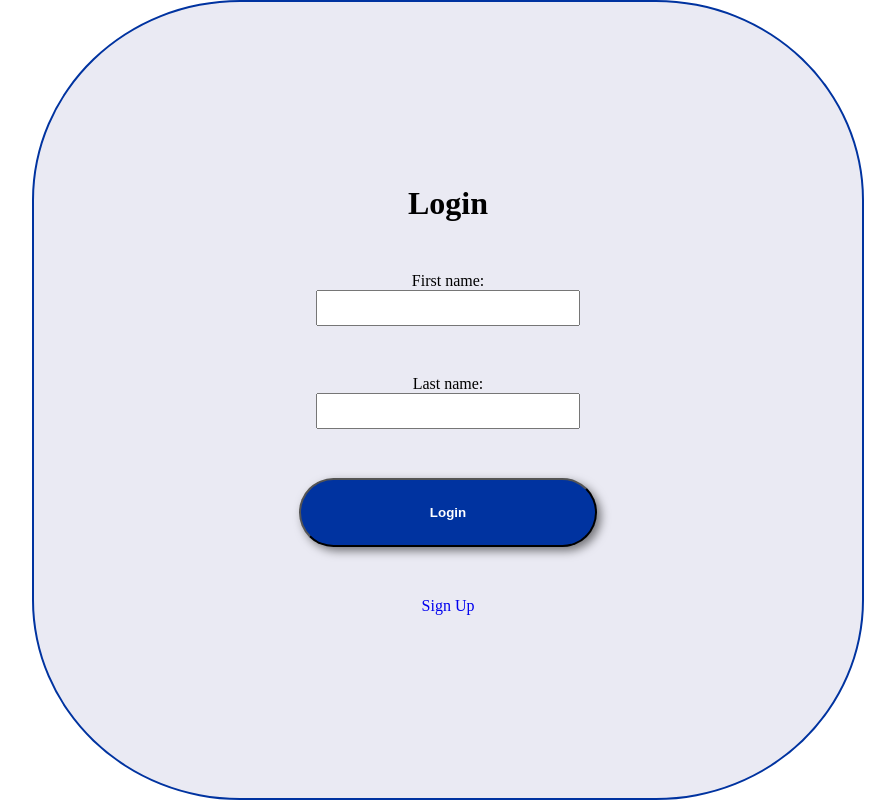
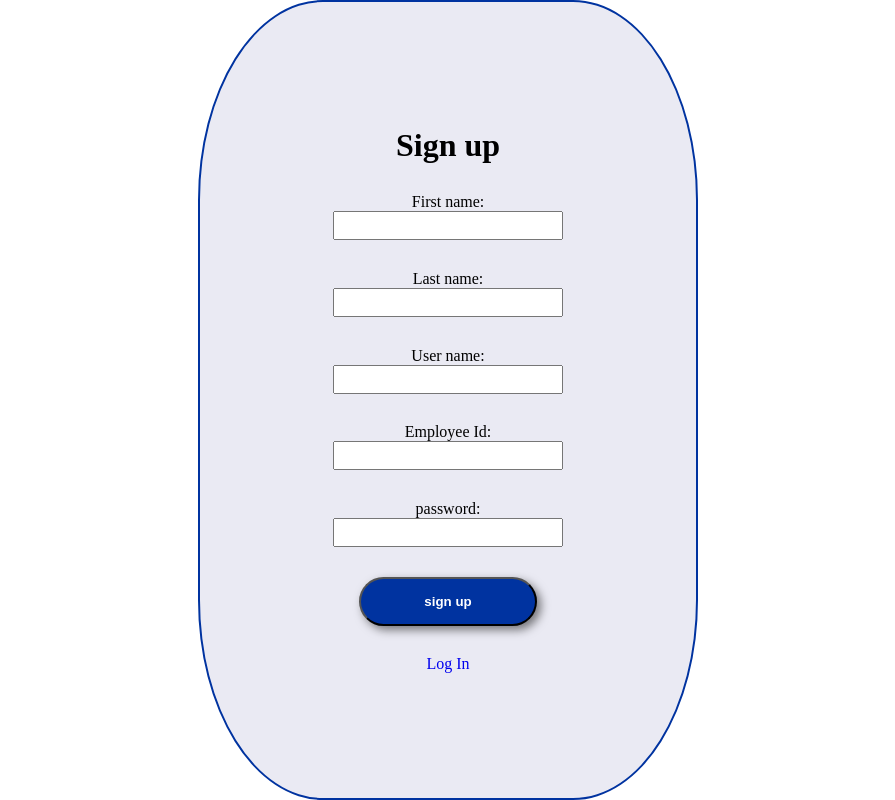
Before and after one commit to dselmer/i5-field-status, an Angular app: page / in a window 1280 px wide. Shown: the whole page, without its empty margins (192-1087 px from the left). Built offline with nearby package versions, Linux system fonts and the light colour scheme.

Commit message:
sign up form completed

```diff
--- a/src/app/app.component.html
+++ b/src/app/app.component.html
@@ -1,2 +1,2 @@
 
-  <app-login></app-login>
+ <app-signup></app-signup>
--- a/src/app/app.module.ts
+++ b/src/app/app.module.ts
@@ -5,12 +5,14 @@ import { AppRoutingModule } from './app-routing.module';
 import { AppComponent } from './app.component';
 import { LoginComponent } from './login/login.component';
 import { ReportFormComponent } from './report-form/report-form.component';
+import { SignupComponent } from './signup/signup.component';
 
 @NgModule({
   declarations: [
     AppComponent,
     LoginComponent,
-    ReportFormComponent
+    ReportFormComponent,
+    SignupComponent
   ],
   imports: [
     BrowserModule,
--- a/src/app/login/login.component.css
+++ b/src/app/login/login.component.css
@@ -8,7 +8,7 @@ form{
   align-items: center;
   justify-content: center;
   min-width: 370px;
-  max-width: 65%;
+  max-width: 500px;
 margin:0 auto;
 }
 
--- /dev/null
+++ b/src/app/signup/signup.component.css
@@ -0,0 +1,51 @@
+form{
+    height: 100%;
+    border:2px solid  #0033A0;
+    border-radius: 25%;
+    background-color: #EAEAF3;
+    display: flex;
+    flex-direction: column;
+    align-items: center;
+    justify-content: center;
+    min-width: 370px;
+    max-width: 500px;
+  margin:0 auto;
+  }
+
+
+
+  form > div{
+    text-align: center;
+    margin: 3%;
+    /* border:2px solid red; */
+    width: 50%;
+  }
+
+  #input-container{
+    width:40%;
+
+  }
+  label{
+    margin-bottom:10%;
+  }
+  input[type="submit"]{
+      background-color:#0033A0;
+      color:#fff;
+      font-weight:600;
+      border-radius:5rem;
+      width:90%;
+      display:inline-block;
+      margin: 0 auto;
+      padding: 7.5% 20%;
+      box-shadow:4px 4px 10px rgba(0,0,0,0.5);
+  }
+
+  input[type="text"],input[type="password"] {
+    padding: 2% 10%;
+  }
+
+  a{
+    margin-bottom:auto;
+    text-decoration: none;
+
+  }
--- /dev/null
+++ b/src/app/signup/signup.component.html
@@ -0,0 +1,32 @@
+<form>
+  <div>
+    <h1>Sign up</h1>
+  </div>
+
+  <div>
+    <label for="fname">First name:</label><br />
+    <input type="text" id="fname" name="fname" /><br />
+  </div>
+  <div>
+    <label for="Lname">Last name:</label><br />
+    <input type="text" id="Lname" name="Lname" /><br />
+  </div>
+  <div>
+    <label for="username">User name:</label><br />
+    <input type="text" id="Uname" name="username" /><br />
+  </div>
+  <div>
+    <label for="eid">Employee Id:</label><br />
+    <input type="text" id="e-id" name="eid" /><br />
+  </div>
+  <div>
+    <label for="password">password:</label><br />
+    <input type="password" id="password" name="password" /><br />
+  </div>
+  <div id="input-container">
+    <input type="submit" id="submit-btn" name="submit" value="sign up" />
+  </div>
+  <div>
+    <a href="#">Log In</a>
+  </div>
+</form>
```
Also changed, not shown: src/app/signup/signup.component.ts (added, +10 -0 lines), 1 other file (tests, documents, lock files or other folders).
